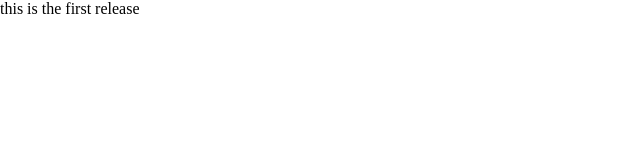
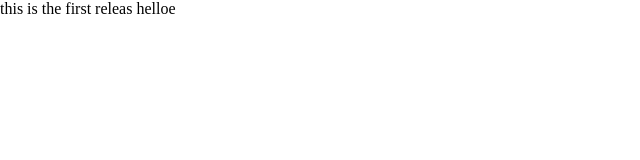
Before and after one commit to yepCing/vue3historymode, a Vue app: page / in a window 1280 px wide. Shown: the top 160 px of the page, without its empty margins (0-640 px from the left). Built offline with nearby package versions, Linux system fonts and the light colour scheme.

Commit message:
chore: update test home

```diff
--- a/src/views/HomeView.vue
+++ b/src/views/HomeView.vue
@@ -1,5 +1,5 @@
 <template>
-  <div class="home">this is the first release</div>
+  <div class="home">this is the first releas helloe</div>
 </template>
 
 <script>
```
